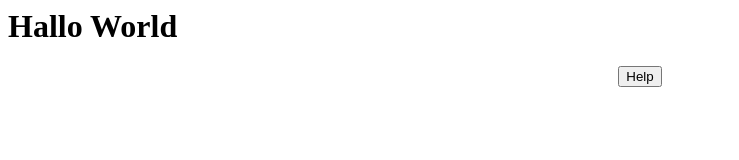
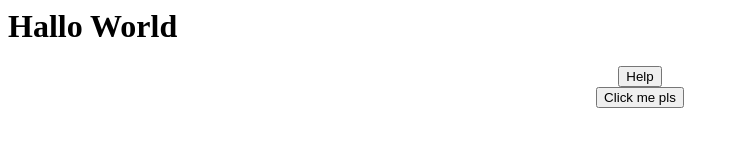
Before and after one commit to Akselsss/gliatest, a plain HTML site: page index.html in a window 1280 px wide. Shown: the whole page, without its empty margins (0-739 px from the left). Drawn offline with Linux system fonts and the light colour scheme.

Commit message:
Update index.html

```diff
--- a/index.html
+++ b/index.html
@@ -5,5 +5,8 @@
     <div align="center">
       <input type="button" class="button1" name="help-button" value="Help">
     </div>
+    <div align="center">
+      <input id="alert-button" type="button" class="button2" name="help-button2" value="Click me pls">
+    </div>
   </body>
 </html>
```
